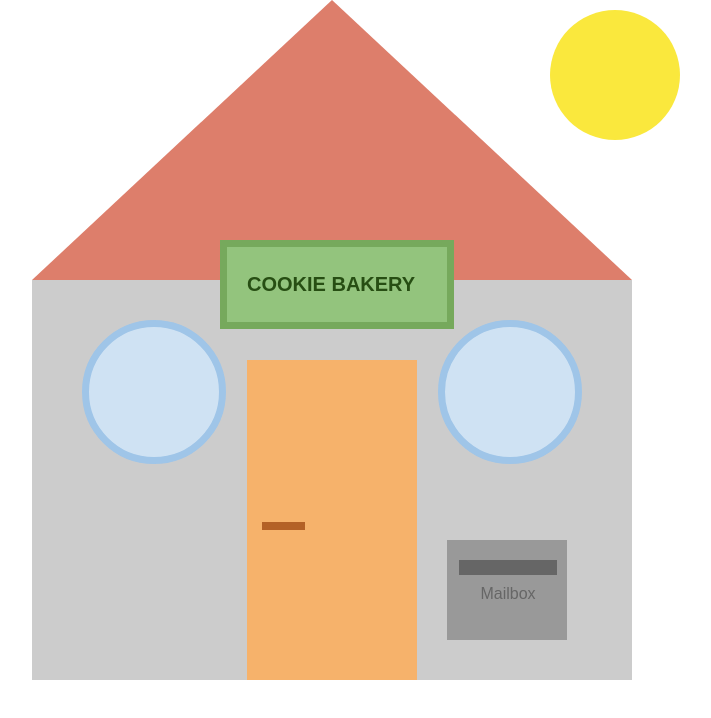
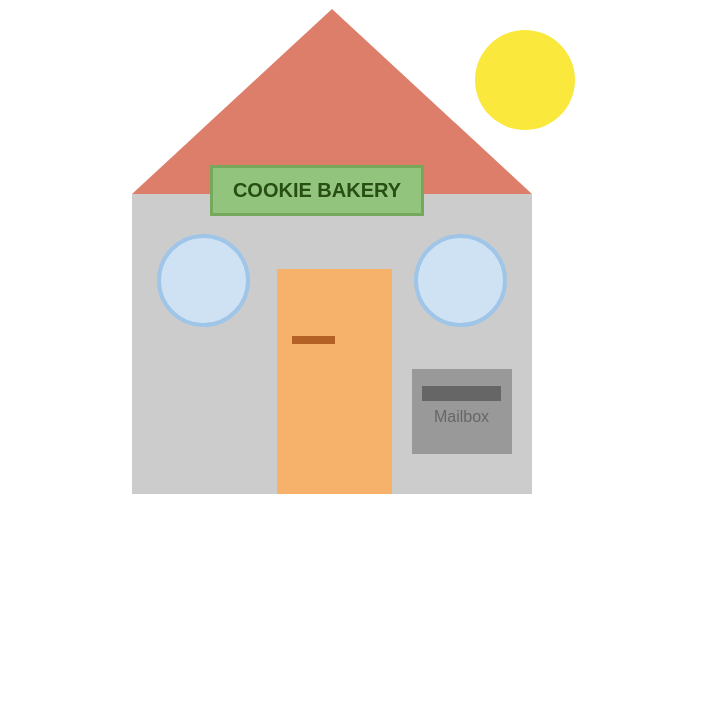
Before and after one commit to MarcoABCorrea/cookie-bakery, a Vue app in the folder frontend/: page / in a window 1280 px wide. Shown: the top 718 px of the page, without its empty margins (308-1019 px from the left). Built offline with nearby package versions, Linux system fonts and the light colour scheme.

Commit message:
Styles refactor

```diff
--- a/frontend/src/App.vue
+++ b/frontend/src/App.vue
@@ -40,7 +40,8 @@ body {
 #canvas {
   display: flex;
   justify-content: center;
-  height: 100vh;
+  padding: 100px 0;
+  height: calc(100vh - 200px);
 }
 
 .day {
--- a/frontend/src/components/Door.vue
+++ b/frontend/src/components/Door.vue
@@ -22,11 +22,11 @@ export default defineComponent({
 <style scoped>
 #door {
   position: absolute;
-  width: 170px;
   background: #f6b26b;
-  height: 320px;
+  height: 225px;
+  width: 115px;
   bottom: 0;
-  left: 215px;
+  left: 145px;
   cursor: pointer;
 }
 
--- a/frontend/src/components/Foundation.vue
+++ b/frontend/src/components/Foundation.vue
@@ -28,10 +28,10 @@ export default defineComponent({
 <style scoped>
 #foundation {
   position: absolute;
-  margin-top: 280px;
-  width: 600px;
   background: #cccccc;
-  height: 400px;
+  margin-top: 94px;
+  width: 400px;
+  height: 300px;
 }
 
 .right {
--- a/frontend/src/components/Mailbox.vue
+++ b/frontend/src/components/Mailbox.vue
@@ -1,5 +1,5 @@
 <template>
-  <div id="mailbox" :class="{ drop }" @click="drop = true">
+  <div id="mailbox" :class="{ drop }" @click="drop = !drop">
     <span>Mailbox</span>
   </div>
 </template>
@@ -16,13 +16,13 @@ export default defineComponent({
 
 <style scoped>
 #mailbox {
-  width: 120px;
+  position: absolute;
+  cursor: pointer;
   background: #999999;
-  height: 100px;
-  position: absolute;
-  right: 65px;
+  height: 85px;
+  width: 100px;
+  right: 20px;
   bottom: 40px;
-  cursor: pointer;
 }
 
 #mailbox span {
@@ -31,7 +31,7 @@ export default defineComponent({
   left: 10%;
   border-top: 15px solid #666;
   width: 65%;
-  padding: 10px;
+  padding: 7px;
   text-align: center;
   font-family: Arial, Helvetica, sans-serif;
   color: #666;
@@ -56,7 +56,7 @@ export default defineComponent({
   }
   to {
     opacity: 1;
-    transform: translate3d(0, 200px, 0) rotate3d(0, 0, 0, 0deg);
+    transform: translate3d(0, 150px, 0) rotate3d(0, 0, 0, 0deg);
   }
 }
 </style>
--- a/frontend/src/components/Plaque.vue
+++ b/frontend/src/components/Plaque.vue
@@ -13,18 +13,17 @@ export default defineComponent({
 #plaque {
   position: relative;
   display: inline-flex;
-  width: 180px;
-  height: 35px;
   align-items: center;
-  right: 60px;
   background: #93c47d;
-  border: 7px solid #76a95c;
+  border: 3px solid #76a95c;
   color: #274e13;
   padding: 20px;
   font-size: 20px;
   font-weight: bold;
-  top: 240px;
   z-index: 3;
   font-family: Arial, Helvetica, sans-serif;
+  top: 65px;
+  right: 65px;
+  height: 5px;
 }
 </style>
--- a/frontend/src/components/Roof.vue
+++ b/frontend/src/components/Roof.vue
@@ -12,12 +12,11 @@ export default defineComponent({
 <style scoped>
 #roof {
   position: absolute;
-  width: 0;
-  height: 0;
-  border-left: 300px solid transparent;
-  border-right: 300px solid transparent;
-  border-bottom: 280px solid #dd7e6b;
+  top: 9px;
   background: transparent;
   z-index: 2;
+  border-left: 200px solid transparent;
+  border-right: 200px solid transparent;
+  border-bottom: 185px solid #dd7e6b;
 }
 </style>
--- a/frontend/src/components/SunMoon.vue
+++ b/frontend/src/components/SunMoon.vue
@@ -25,20 +25,21 @@ export default defineComponent({
 
 <style scoped>
 div {
-  height: 130px;
-  width: 130px;
+  position: relative;
+  cursor: pointer;
+  height: 100px;
+  width: 100px;
+  bottom: 70px;
   border-radius: 50%;
-  position: relative;
-  top: 10px;
-  cursor: pointer;
 }
 
 #sun {
-  left: 400px;
+  left: 300px;
   background: #fae83d;
 }
+
 #moon {
-  right: 200px;
+  right: 100px;
   box-shadow: 15px 15px 0 0 #c7b5b5;
 }
 </style>
--- a/frontend/src/components/Window.vue
+++ b/frontend/src/components/Window.vue
@@ -30,14 +30,14 @@ export default defineComponent({
 
 <style scoped>
 .window {
-  margin: 40px 50px;
+  margin: 40px 25px;
   display: block;
-  height: 130px;
-  width: 130px;
+  height: 85px;
+  width: 85px;
   background: #cfe2f3;
   z-index: 4;
   border-radius: 50%;
-  border: 7px solid #9fc5e8;
+  border: 4px solid #9fc5e8;
   cursor: pointer;
 }
 
@@ -46,8 +46,8 @@ export default defineComponent({
 }
 
 .cookie {
-  margin: 40px 50px;
-  width: 150px;
+  margin: 40px 25px;
+  width: 100px;
   cursor: pointer;
 }
 </style>
```
